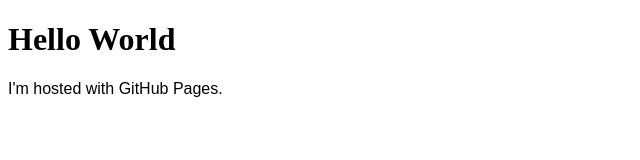
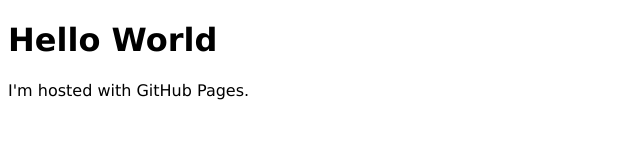
Before and after one commit to taylorjt/taylorjt.github.io, a plain HTML site: page index.html in a window 1280 px wide. Shown: the whole page, without its empty margins (0-640 px from the left). Drawn offline with Linux system fonts and the light colour scheme.

Commit message:
Update index.html

```diff
--- a/index.html
+++ b/index.html
@@ -1,7 +1,7 @@
 <!DOCTYPE html>
 <html>
 <body>
-<h1>Hello World</h1>
-<p style="font-family: Arial">I'm hosted with GitHub Pages.</p>
+<h1 style="font-family: Verdana">Hello World</h1>
+<p style="font-family: Verdana">I'm hosted with GitHub Pages.</p>
 </body>
 </html>
```
